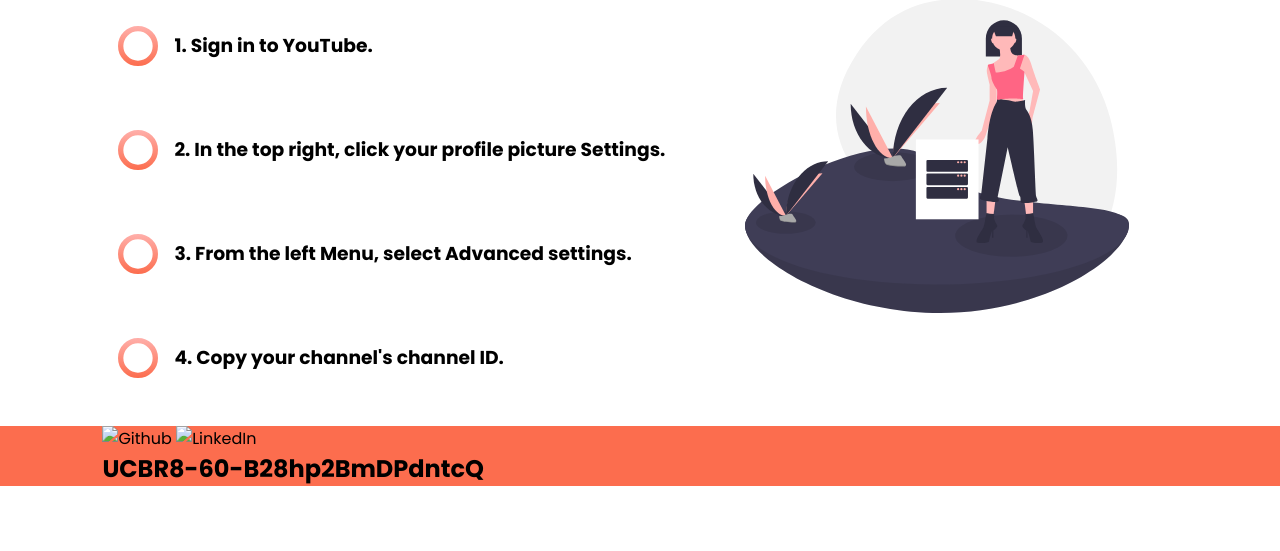
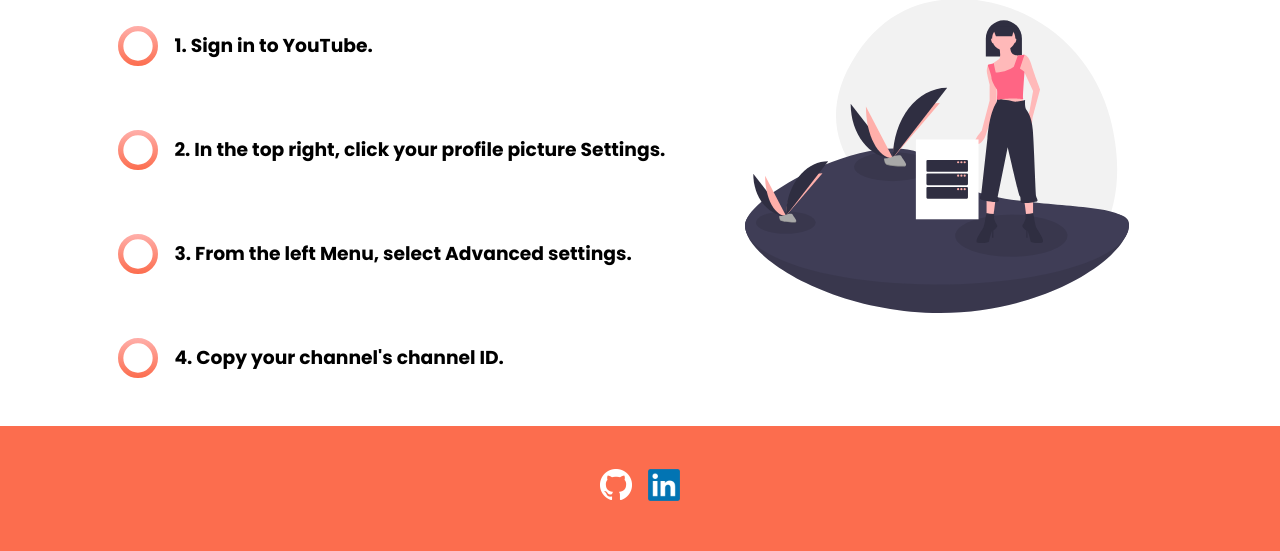
Before and after one commit to DarrenBaldwin07/YoutubeAnalytics, a Django app: page / in a window 1280 px wide. Shown: the part 814-1365 px from the top of the page. Before the commit the page ends 1300 px from the top, so only its background shows below. Run offline with Django 3.2, Linux system fonts and the light colour scheme.

Commit message:
Added sample ID to product page and footer to home page

```diff
--- a/YoutubeApp/DataApp/templates/DataApp/home.html
+++ b/YoutubeApp/DataApp/templates/DataApp/home.html
@@ -82,13 +82,12 @@
     <section class="footer">
         <div class="container">
             <div class="cont-row">
-                <img src="" alt="Github">
-                <img src="" alt="LinkedIn">
+                <a href="https://github.com/Devd0"><img src="static/images/Git.png" alt="Github"></a>
+                <a href="https://www.linkedin.com/in/real-darren-baldwin/"><img src="static/images/LinkedIn.png" alt="LinkedIn" width="32px"></a>
+
+
             </div>
-
-            <h1>UCBR8-60-B28hp2BmDPdntcQ</h1>
         </div>
-
     </section>
 
     <script>
--- a/YoutubeApp/DataApp/views.py
+++ b/YoutubeApp/DataApp/views.py
@@ -19,12 +19,16 @@
     Description = "------"
     Location = "------"
     Data = "Begin by searching for a channel using the field above!"
+    has_searched = True
+
 
     context = {
         "Image": Image_url,
         "Description": Description,
         "Data": Data,
         "Location": Location,
+        "has_searched": has_searched,
+
     }
 
     return render(request, 'DataApp/product.html', context)
@@ -35,6 +39,7 @@
 
     api_key = 'AIzaSyC7R7jYq97okNNfWGfbhWWmK8fXZ1D-eig'
     youtube = build('youtube','v3', developerKey=api_key)
+    has_searched = False
 
     # Api Requests
     request1 = youtube.channels().list(
@@ -56,8 +61,6 @@
     request4 = youtube.channels().list(
         part='contentOwnerDetails',
         id="{}".format(request.POST['stats'])
-
-
     )
 
 
@@ -76,7 +79,7 @@
         Image_url = f"{response2['items'][0].get('snippet').get('thumbnails').get('default').get('url')}"
         Channel = f"{response2['items'][0].get('snippet').get('title')}"
         Url = "https://www.youtube.com/channel/{}".format(request.POST['stats'])
-
+        Result = [2]
         print(Description)
 
     except Exception:
@@ -109,6 +112,8 @@
         "Url": Url,
         "Description": Description,
         "Location": Location,
+        "Result": Result,
+
     }
 
     return render(request, 'DataApp/product.html', context)
--- a/YoutubeApp/static/CSS/home.css
+++ b/YoutubeApp/static/CSS/home.css
@@ -189,12 +189,23 @@
 }
 
 .footer {
+    display: flex;
     background-color: #FC6D4E;
+    min-height: 125px;
+    align-items: center;
 }
 
 .cont-row {
+    display: flex;
+    flex-direction: row;
+    align-items: center;
+    justify-content: center;
+}
 
+.cont-row a {
+    margin: .5em;
 }
+
 
 
 @media only screen and (max-width: 1500px) {
```
Also changed, not shown: YoutubeApp/DataApp/templates/DataApp/product.html (+17 -4 lines), YoutubeApp/static/CSS/product.css (+30 -0 lines), YoutubeApp/db.sqlite3, YoutubeApp/static/images/Git.png (added), YoutubeApp/static/images/LinkedIn.png (added).
